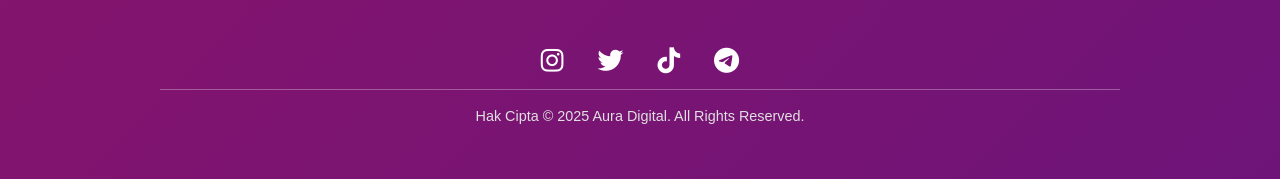
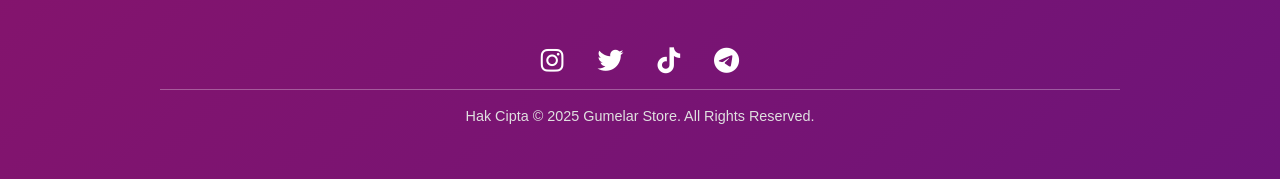
Before and after one commit to wawan1274029/belajar.github.io, a Jekyll site: the page built from index.html, in a window 1280 px wide and 900 px high, scrolled down 2823 px. Shown: the part 718-897 px from the top of the window. Built offline with Jekyll 4.4.1, drawn with Linux system fonts in a browser that asks for light colours.

Commit message:
Update default.html

```diff
--- a/_layouts/default.html
+++ b/_layouts/default.html
@@ -24,15 +24,15 @@
 
     <footer>
     <div class="social-icons">
-      <a href="https://instagram.com/jasa.buzzerdigital.id" target="_blank" aria-label="Instagram"><i class="fab fa-instagram"></i></a>
-      <a href="https://x.com/auradigitalid" target="_blank" aria-label="Twitter"><i class="fab fa-twitter"></i></a>
-      <a href="https://tiktok.com/@auradigital.id" target="_blank" aria-label="TikTok"><i class="fab fa-tiktok"></i></a>
+      <a href="https://instagram.com/belajar.github.io" target="_blank" aria-label="Instagram"><i class="fab fa-instagram"></i></a>
+      <a href="https://x.com/belajar.github.io" target="_blank" aria-label="Twitter"><i class="fab fa-twitter"></i></a>
+      <a href="https://tiktok.com/belajar.github.io" target="_blank" aria-label="TikTok"><i class="fab fa-tiktok"></i></a>
       <a href="[LINK_TELEGRAM_ANDA]" target="_blank" aria-label="Telegram"><i class="fab fa-telegram"></i></a>
     </div>
 
     <hr>
     <p class="footer-copyright">
-    Hak Cipta &copy; 2025 Aura Digital. All Rights Reserved.
+    Hak Cipta &copy; 2025 Gumelar Store. All Rights Reserved.
 </p>
 </footer>
 
```
